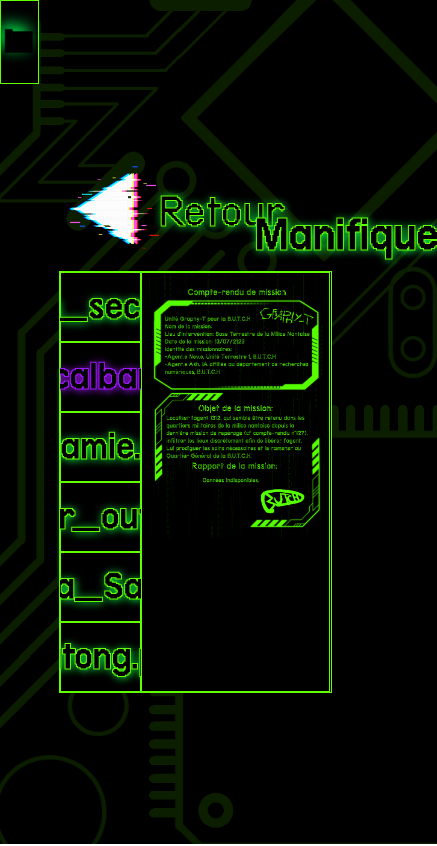
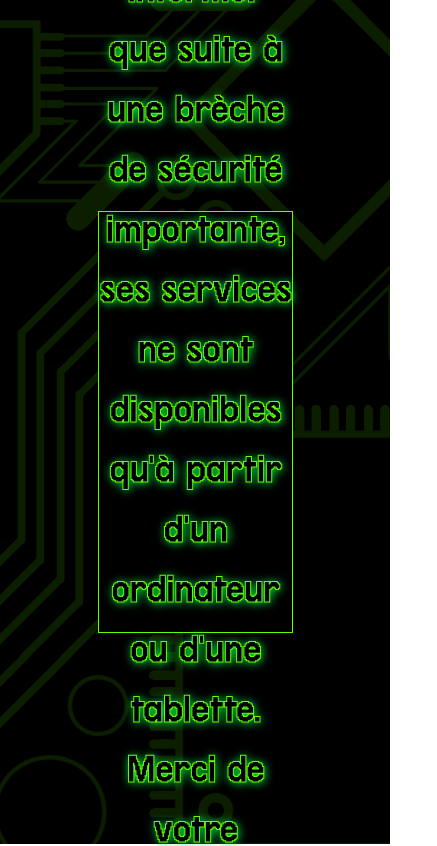
Before and after one commit to IncSow/graphyt-arg, a Next.js app: page / in a window 390 px wide. Shown: the top 846 px of the page, 437 px wide, since content can reach past the window. Built offline with nearby package versions, Linux system fonts and the light colour scheme.

Commit message:
Blocked mobile users. FilePlayer works with images and videos! Added interactivity.

```diff
--- a/src/app/globals.css
+++ b/src/app/globals.css
@@ -32,7 +32,7 @@
   }
 }
 
-body {
+body, .fullcover {
   /* background: var(--background); */
   /* background-image: url("/background.webp"); */
   background-image: url('/background.webp');
@@ -80,12 +80,12 @@ text-shadow: 1px 1px 10px var(--swag-purple);
 
 
 }
-.big-text{
+.bigText{
   font-size: 2.5rem;
   font-weight: bold;
 }
 
-.centered-text{
+.centeredText{
   text-align: center;
 }
 
--- a/src/app/layout.js
+++ b/src/app/layout.js
@@ -11,8 +11,8 @@ const geistMono = Geist_Mono({
   subsets: ["latin"],
 });
 
-// app/layout.js or wherever appropriate
 import localFont from 'next/font/local'
+import MobileBlocker from "@/components/MobileBlocker";
 
 const terminalGrotesque = localFont({
   src: '../../fonts/terminal-grotesque.ttf', // adjust the path if needed
@@ -28,7 +28,13 @@ export const metadata = {
 export default function RootLayout({ children }) {
   return (
     <html lang="en" className={terminalGrotesque.variable}>
-      <body>{children}</body>
+
+      <body>
+        <MobileBlocker>
+         {children}
+        </MobileBlocker>
+
+        </body>
     </html>
   )
 }
--- a/src/components/Box.jsx
+++ b/src/components/Box.jsx
@@ -2,9 +2,9 @@
 import clsx from 'clsx';
 import styles from './Box.module.css'
 export default function Box(props) {
-    const {children, className, style} = props
+    const {children, className, style, onClick} = props
   return (
-   <div style={style} className={clsx(styles.terminalBox, className)}>
+   <div onClick={onClick} style={style} className={clsx(styles.terminalBox, className)}>
     {children}
    </div>
 
--- /dev/null
+++ b/src/components/MobileBlocker.jsx
@@ -0,0 +1,44 @@
+'use client';
+import { useEffect, useState } from 'react';
+import Box from './Box';
+
+export default function MobileBlocker({ children }) {
+  const [isMobile, setIsMobile] = useState(false);
+
+  useEffect(() => {
+    const mobileWidthThreshold = 768;
+    const userAgent = typeof window !== 'undefined' ? navigator.userAgent || '' : '';
+
+    const isMobileUA = /Android|iPhone|iPad|iPod|Opera Mini|IEMobile|WPDesktop/i.test(userAgent);
+    const isSmallScreen = window.innerWidth < mobileWidthThreshold;
+    console.log("User Agent:", userAgent, window.innerWidth, isMobileUA, isSmallScreen);
+    if (isMobileUA || isSmallScreen) {
+      setIsMobile(true);
+    }
+  }, []);
+
+  if (isMobile) {
+    return (
+      <div className="fullcover" style={{
+        padding: '2rem',
+        fontFamily: 'monospace',
+        textAlign: 'center',
+        color: '#fff',
+        backgroundColor: '#000',
+        height: '100vh',
+        width: '100vw',
+        display: 'flex',
+        alignItems: 'center',
+        justifyContent: 'center',
+        flexDirection: 'column'
+      }}>
+        <Box className="centered" style={{ padding: '2rem', height: '50vh', width: '50vw', flexDirection: 'column' }}>
+        <h1 className='glowingText bigText'> La B.U.T.C.H. regrette de vous informer que suite à une brèche de sécurité importante, ses services ne sont disponibles qu'à partir d'un ordinateur ou d'une tablette. Merci de votre coopération.  </h1>
+        <p className='glowingText' style={{fontSize:"2rem"}}>- Les agents de l'unité des communications</p>
+        </Box>
+      </div>
+    );
+  }
+
+  return <>{children}</>;
+}
--- a/src/components/fileBrowser/FileBrowser.jsx
+++ b/src/components/fileBrowser/FileBrowser.jsx
@@ -1,15 +1,20 @@
-import Image from "next/image"
+"use client";
 import Box from "../Box"
 import GlowingText from "../texts/GlowingText"
-import FileList from "./FileList"
 import ReturnElement from "./ReturnElement"
 import styles from './fileBrowser.module.css'
 import FilePlayer from "./FilePlayer"
+import FileListElement from "./FileListElement"
+import React, { useState } from "react";
 
 
 export default function FileBrowser(props) {
-    const fileList = [{name:"Dessin_secret.jpg"},{name:"Alo_calbard.jpg"},{name:"screamie.mp3"},{name:"teaser_ouf.mp4"},{name:"Fursona_Sasha.jpg"},{name:"chatong.png"}  ]
-    console.log(fileList)
+    const fileList = [{name:"Dessin_secret.jpg", type:"image", path: "/cr_temp.webp"},{name:"Alo_calbard.jpg", type:"image", path: "/grofils.jpg"},{name:"screamie.mp3"},{name:"teaser_ouf.mp4", type:"video", path: "https://www.youtube-nocookie.com/embed/FPsFRFn3dOE?si=4CicxM_str3Blwkh"},{name:"Fursona_Sasha.jpg"},{name:"chatong.png"}  ]
+    const [selectedFile, setSelectedFile] = useState(); // Default to first file
+    const handleFileSelect = (file) => {
+        console.log("Selected file:", file);
+        setSelectedFile(file);
+    };
 
     return (
         <div style={{margin: 0, padding: 0, width: '100vw', height: '80vh', display: 'flex', flexDirection: 'column', alignItems: 'center', justifyContent: 'center'}}>
@@ -21,8 +26,14 @@ export default function FileBrowser(props) {
 
 
             <Box style={{ padding: 0, display: 'flex', height: '50vh', width: '70vw', overflow: 'auto' }}>
-                <FileList fileList={fileList} />
-                <FilePlayer fileType="image" filePath='/cr_temp.webp'/>
+                   <div style={{width:'30%', display: 'flex', flexDirection: 'column', overflowY: 'auto'}}>
+                        {fileList.map((element) => (
+                            <FileListElement key={element.name} fileName={element.name}
+                             className={selectedFile?.name === element.name? "active" : ""}
+                             onClick={() => handleFileSelect(element)} />
+                        ))}
+                    </div>
+                <FilePlayer fileType={selectedFile?.type} filePath={selectedFile?.path}/>
 
             </Box>
     </div>
--- a/src/components/fileBrowser/FileList.jsx
+++ b/src/components/fileBrowser/FileList.jsx
@@ -1,16 +1,12 @@
-import Box from "../Box"
-import FileListElement from "./FileListElement"
+// import Box from "../Box"
+// import FileListElement from "./FileListElement"
 
 
-export default function FileList(props) {
-    console.log(props)
-    const {fileList} = props
-    console.log(fileList)
+// export default function FileList(props) {
+//     console.log(props)
+//     const {fileList} = props
+//     console.log(fileList)
 
-    return (
-      <div style={{width:'30%', display: 'flex', flexDirection: 'column', overflowY: 'auto'}}>
-     {fileList.map((element) => (
-        <FileListElement key={element.name} fileName={element.name} />
-    ))}
-</div>
-)}
+//     return (
+
+// )}
--- a/src/components/fileBrowser/FileListElement.jsx
+++ b/src/components/fileBrowser/FileListElement.jsx
@@ -3,10 +3,10 @@ import Box from "../Box"
 import styles from './fileBrowser.module.css'
 
 export default function FileListElement(props){
-    const {fileName} = props
+    const {fileName, onClick, className} = props
     return (
-    <Box className={clsx(styles.fileListElement, 'centered')} style={{width: '100%'}}>
-        <h2 className={clsx( fileName=="Alo_calbard.jpg"? "active": "","glowingText big-text centered-text")}> {fileName} </h2>
+    <Box onClick={onClick} className={clsx(styles.fileListElement, 'centered')} style={{width: '100%', cursor: 'pointer'}}>
+        <h2 className={clsx(className,"glowingText bigText centeredText")}> {fileName} </h2>
     </Box>
 
     )
--- a/src/components/fileBrowser/FilePlayer.jsx
+++ b/src/components/fileBrowser/FilePlayer.jsx
@@ -15,15 +15,16 @@ export default function FilePlayer(props) {
         )}
 
         {fileType === 'video' && (
-             <video
-      controls
-      width="100%"
-      height="100%"
-      style={{ borderRadius: '8px', backgroundColor: '#000' }}
-    >
-      <source src={filePath} type="video/mp4" />
-      Your browser does not support the video tag.
-    </video>)}
+            <iframe
+              width="100%"
+              height="100%"
+              src={filePath}
+              title="YouTube video player"
+              frameborder="0"
+              allow="accelerometer; autoplay; clipboard-write; encrypted-media; gyroscope; picture-in-picture; web-share"
+              referrerPolicy="strict-origin-when-cross-origin"
+              allowFullScreen/>
+          )}
 
 
     </Box>
```
